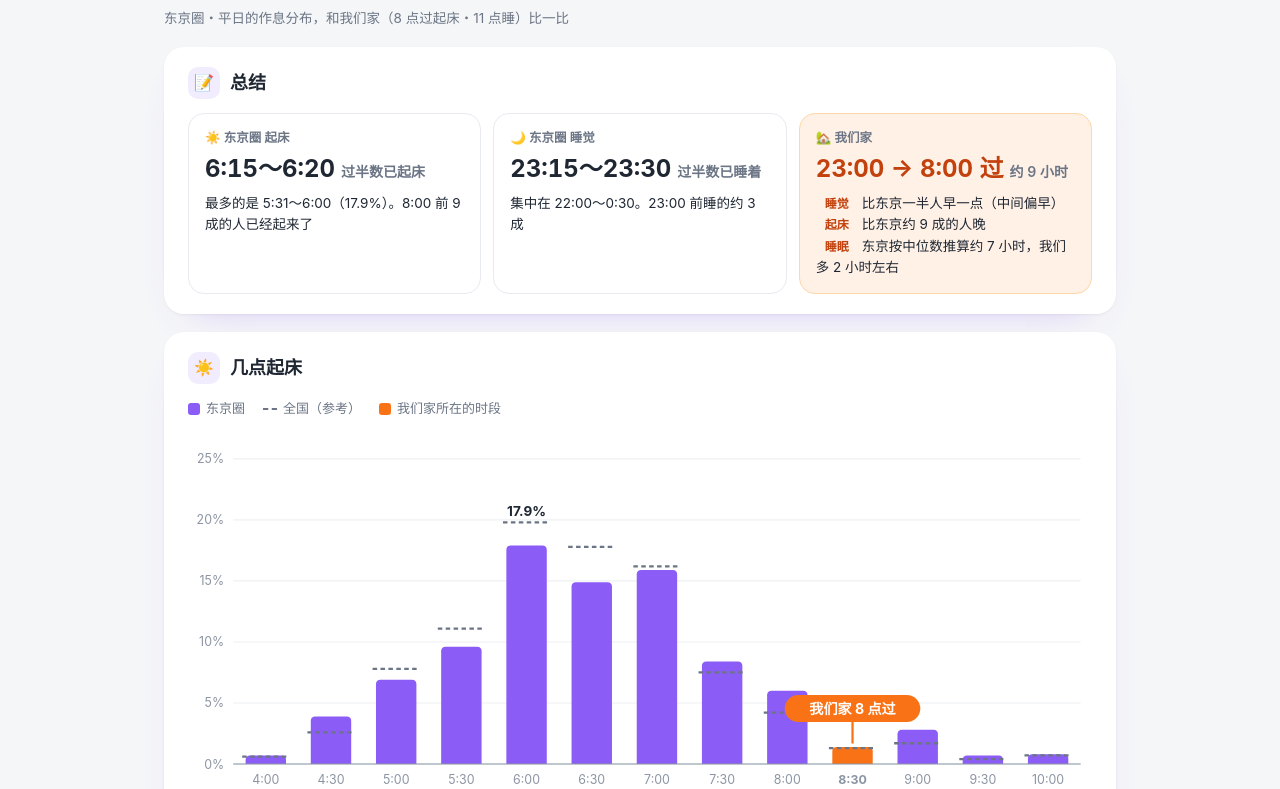
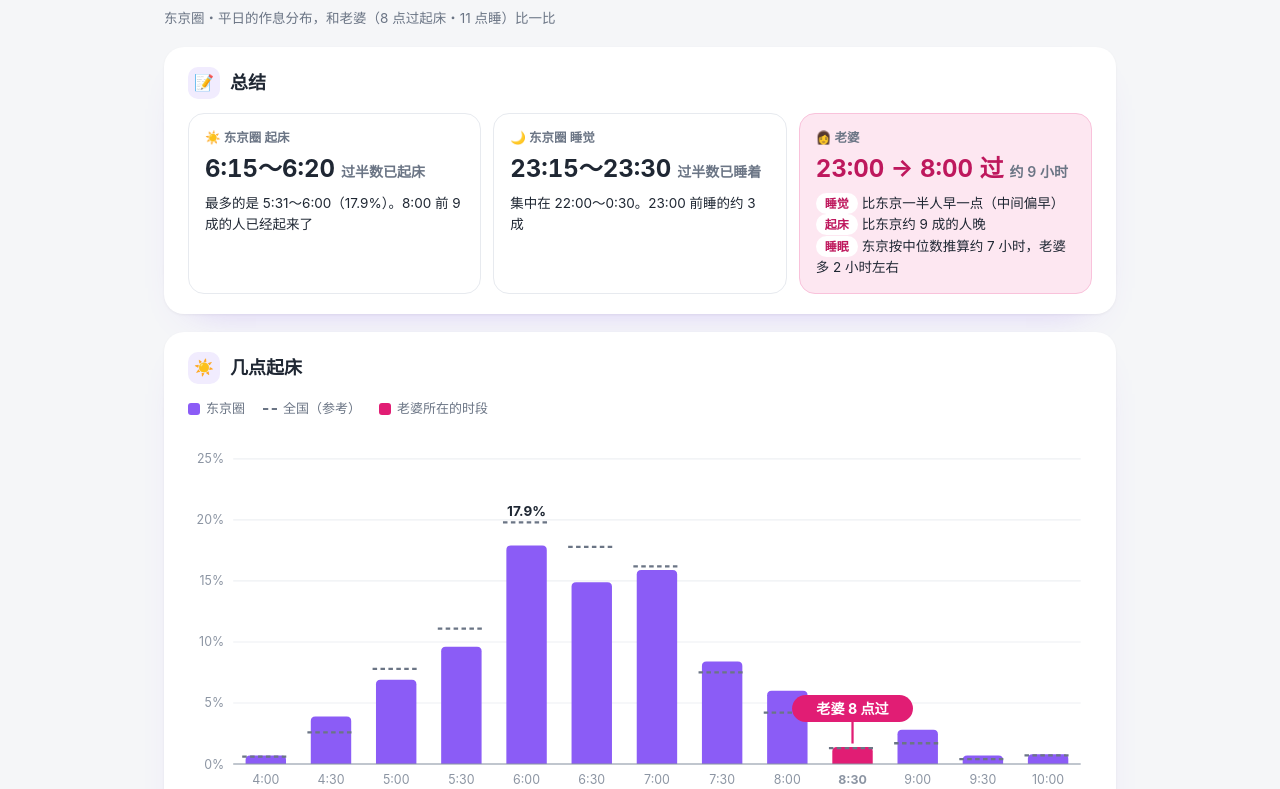
Before and after one commit to heroyct/home, a plain HTML site: page sleep/index.html in a window 1280 px wide. Shown: the part 163-952 px from the top of the page. Drawn offline with Linux system fonts and the light colour scheme.

```diff
--- a/sleep/index.html
+++ b/sleep/index.html
@@ -8,7 +8,7 @@
 <title>东京人几点起床・几点睡</title>
 <style>
   :root{--bg:#f5f6f8;--card:#fff;--ink:#1f2733;--sub:#6b7585;--line:#e7eaef;
-    --c:#8b5cf6;--cs:#f1ecfe;--us:#f97316;--uss:#fff1e6;--ref:#6b7585;--grid:#eef0f3}
+    --c:#8b5cf6;--cs:#f1ecfe;--us:#e11d74;--uss:#fde7f1;--ref:#6b7585;--grid:#eef0f3}
   *{box-sizing:border-box}
   body{margin:0;background:var(--bg);color:var(--ink);-webkit-font-smoothing:antialiased;overflow-x:hidden;
     font:15px/1.6 -apple-system,BlinkMacSystemFont,"PingFang SC","Hiragino Sans","Microsoft YaHei",sans-serif}
@@ -25,9 +25,9 @@
   .card .v{font-size:24px;font-weight:700;margin:2px 0 4px;font-variant-numeric:tabular-nums}
   .card .v small{font-size:14px;color:var(--sub);font-weight:600;margin-left:6px}
   .card .d{font-size:13.5px}
-  .card.us{background:var(--uss);border-color:#fed7aa}
-  .card.us .v{color:#c2410c}
-  .tag{display:inline-block;font-size:12px;font-weight:700;border-radius:99px;padding:1px 9px;margin-right:4px;background:var(--uss);color:#c2410c}
+  .card.us{background:var(--uss);border-color:#f9c2db}
+  .card.us .v{color:#be185d}
+  .tag{display:inline-block;font-size:12px;font-weight:700;border-radius:99px;padding:1px 9px;margin-right:4px;background:#fff;color:#be185d}
 
   .legend{display:flex;gap:18px;flex-wrap:wrap;font-size:13px;color:var(--sub);margin-bottom:6px}
   .legend i{display:inline-block;vertical-align:middle;margin-right:6px}
@@ -78,7 +78,7 @@
 <main class="wrap">
   <nav class="fam-bc" style="--bc:#8b5cf6;--bcs:#f1ecfe"><a href="../">🏡 美好家园</a><span class="sep">›</span><a class="cur" href="#">🕰 东京人的作息</a></nav>
 <h1>东京人几点起床・几点睡</h1>
-  <p class="lead">东京圈・平日的作息分布，和我们家（8 点过起床・11 点睡）比一比</p>
+  <p class="lead">东京圈・平日的作息分布，和老婆（8 点过起床・11 点睡）比一比</p>
 
   <section>
     <h2><span class="hi">📝</span>总结</h2>
@@ -94,16 +94,16 @@
         <div class="d">集中在 22:00〜0:30。23:00 前睡的约 3 成</div>
       </div>
       <div class="card us">
-        <div class="k">🏡 我们家</div>
+        <div class="k">👩 老婆</div>
         <div class="v">23:00 → 8:00 过<small>约 9 小时</small></div>
-        <div class="d"><span class="tag">睡觉</span>比东京一半人早一点（中间偏早）<br><span class="tag">起床</span>比东京约 9 成的人晚<br><span class="tag">睡眠</span>东京按中位数推算约 7 小时，我们多 2 小时左右</div>
+        <div class="d"><span class="tag">睡觉</span>比东京一半人早一点（中间偏早）<br><span class="tag">起床</span>比东京约 9 成的人晚<br><span class="tag">睡眠</span>东京按中位数推算约 7 小时，老婆多 2 小时左右</div>
       </div>
     </div>
   </section>
 
   <section>
     <h2><span class="hi">☀️</span>几点起床</h2>
-    <div class="legend"><span><i class="sw" style="background:var(--c)"></i>东京圈</span><span><i class="sw-ref"></i>全国（参考）</span><span><i class="sw" style="background:var(--us)"></i>我们家所在的时段</span></div>
+    <div class="legend"><span><i class="sw" style="background:var(--c)"></i>东京圈</span><span><i class="sw-ref"></i>全国（参考）</span><span><i class="sw" style="background:var(--us)"></i>老婆所在的时段</span></div>
     <svg class="ch" id="wake" viewBox="0 0 800 330" role="img" aria-label="东京圈平日起床时间分布"></svg>
     <p class="hint">每根柱子 = 在这 30 分钟里起床的人占全体的 %。刻度写的是这一档的结束时刻（「6:00」= 5:31〜6:00）</p>
     <details><summary>数据表</summary><table id="wake-t"></table></details>
@@ -111,7 +111,7 @@
 
   <section>
     <h2><span class="hi">🌙</span>几点睡觉</h2>
-    <div class="legend"><span><i class="sw" style="background:var(--c)"></i>东京圈</span><span><i class="sw-ref"></i>全国（参考）</span><span><i class="sw" style="background:var(--us)"></i>我们家所在的时段</span></div>
+    <div class="legend"><span><i class="sw" style="background:var(--c)"></i>东京圈</span><span><i class="sw-ref"></i>全国（参考）</span><span><i class="sw" style="background:var(--us)"></i>老婆所在的时段</span></div>
     <svg class="ch" id="bed" viewBox="0 0 800 330" role="img" aria-label="东京圈平日就寝时间分布"></svg>
     <p class="hint">每根柱子 = 在这 30 分钟里睡着的人占全体的 %。刻度写的是这一档的开始时刻（「23:00」= 23:00〜23:29）</p>
     <details><summary>数据表</summary><table id="bed-t"></table></details>
@@ -130,7 +130,7 @@
 <div class="tip" id="tip"></div>
 <script>
 var WAKE = {
-  us: '8:30', usLabel: '我们家 8 点过',
+  us: '8:30', usLabel: '老婆 8 点过',
   rows: [
     ['4:00','3:31〜4:00',0.7,0.6,7.1],['4:30','4:01〜4:30',3.9,2.6,11.0],['5:00','4:31〜5:00',6.9,7.8,17.9],
     ['5:30','5:01〜5:30',9.6,11.1,27.5],['6:00','5:31〜6:00',17.9,19.8,45.4],['6:30','6:01〜6:30',14.9,17.8,60.3],
@@ -140,7 +140,7 @@ var WAKE = {
   cumName: '到这时 已起床（东京圈）'
 };
 var BED = {
-  us: '23:00', usLabel: '我们家 11 点',
+  us: '23:00', usLabel: '老婆 11 点',
   rows: [
     ['20:00','20:00〜20:29',0.8,0.8,2.1],['20:30','20:30〜20:59',1.3,1.2,3.4],['21:00','21:00〜21:29',5.4,5.6,8.8],
     ['21:30','21:30〜21:59',4.5,5.7,13.3],['22:00','22:00〜22:29',9.9,12.0,23.2],['22:30','22:30〜22:59',8.4,10.2,31.6],
@@ -164,7 +164,7 @@ function draw(id, D, verb){
   D.rows.forEach(function(r,i){
     var cx=m.l+band*i+band/2, isUs=r[0]===D.us;
     var t=el('text',{x:cx,y:H-m.b+18,'text-anchor':'middle'},ax); t.textContent=r[0];
-    if(isUs){t.setAttribute('fill','#c2410c');t.setAttribute('font-weight','700')}
+    if(isUs){t.setAttribute('fill','#be185d');t.setAttribute('font-weight','700')}
   });
   D.rows.forEach(function(r,i){
     var x0=m.l+band*i+(band-bw)/2, top=y(r[2]), h=y(0)-top, rr=Math.min(4,h), isUs=r[0]===D.us, col=isUs?'var(--us)':'var(--c)';
@@ -182,7 +182,7 @@ function draw(id, D, verb){
     var hit=el('rect',{x:m.l+band*i,y:m.t,width:band,height:ih,fill:'transparent'},g);
     hit.addEventListener('mousemove',function(e){
       bar.setAttribute('opacity','.8');
-      tip.innerHTML='<b>'+r[1]+' '+verb+'</b>'+(isUs?' <span style="color:#c2410c">← 我们家</span>':'')+'<br>东京圈 '+r[2].toFixed(1)+'%　全国 '+r[3].toFixed(1)+'%<br><span style="color:var(--sub)">'+D.cumName+' '+r[4]+'%</span>';
+      tip.innerHTML='<b>'+r[1]+' '+verb+'</b>'+(isUs?' <span style="color:#be185d">← 老婆</span>':'')+'<br>东京圈 '+r[2].toFixed(1)+'%　全国 '+r[3].toFixed(1)+'%<br><span style="color:var(--sub)">'+D.cumName+' '+r[4]+'%</span>';
       tip.style.opacity=1;
       tip.style.left=Math.min(e.clientX+14,innerWidth-tip.offsetWidth-8)+'px'; tip.style.top=(e.clientY-12)+'px';
     });
@@ -191,7 +191,7 @@ function draw(id, D, verb){
   el('line',{x1:m.l,x2:W-m.r,y1:y(0),y2:y(0),stroke:'#8c95a3','stroke-width':1});
   var tb=document.getElementById(id+'-t');
   tb.innerHTML='<tr><th>'+verb+'时间段</th><th>东京圈</th><th>全国</th><th>'+D.cumName+'</th></tr>'+D.rows.map(function(r){
-    return '<tr'+(r[0]===D.us?' class="us"':'')+'><td>'+r[1]+(r[0]===D.us?' 🏡':'')+'</td><td>'+r[2].toFixed(1)+'%</td><td>'+r[3].toFixed(1)+'%</td><td>'+r[4]+'%</td></tr>'}).join('');
+    return '<tr'+(r[0]===D.us?' class="us"':'')+'><td>'+r[1]+(r[0]===D.us?' 👩':'')+'</td><td>'+r[2].toFixed(1)+'%</td><td>'+r[3].toFixed(1)+'%</td><td>'+r[4]+'%</td></tr>'}).join('');
 }
 draw('wake',WAKE,'起床');
 draw('bed',BED,'睡着');
```
Also changed, not shown: index.html (+1 -1 lines).
